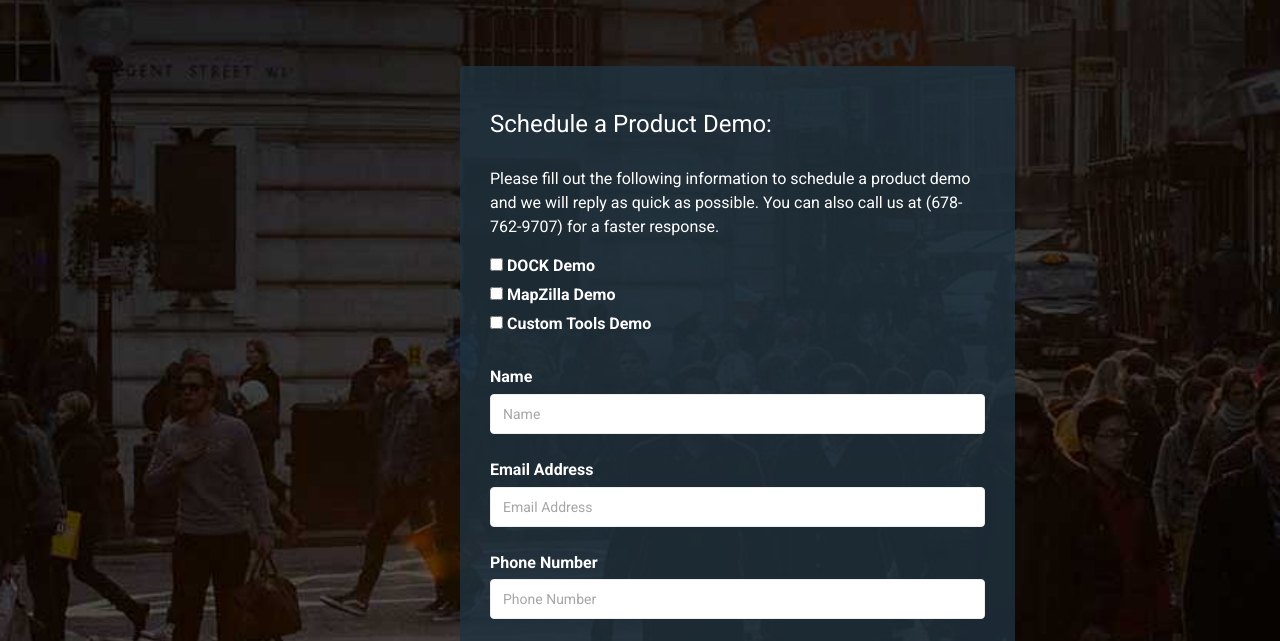
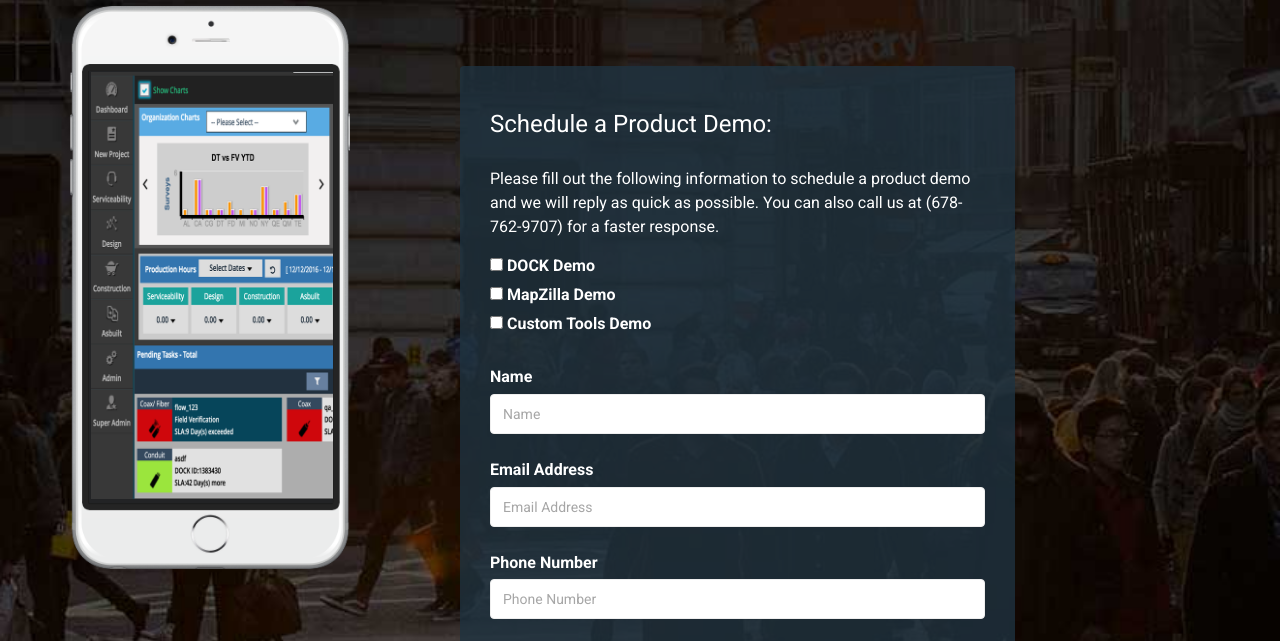
Before and after one commit to midaz/midaz.github.io, a plain HTML site: page download.html in a window 1280 px wide. Shown: the part 154-795 px from the top of the page. Drawn offline with Linux system fonts and the light colour scheme.

Commit message:
add wrapper

```diff
--- a/download.html
+++ b/download.html
@@ -164,10 +164,10 @@
                     </div><!--//download-area-->
 
                 </div><!--//content-area-->
-                <!--
-                <div class="phone-holder-wrapper col-md-4 col-sm-5 col-xs-12 col-md-offset-1 col-sm-offset-1 col-xs-offste-0 col-md-pull-6 col-sm-pull-6 col-xs-pull-0">
+
+                <div class="phone-holder-wrapper col-md-4 col-sm-5 col-xs-12 col-md-offset-0 col-sm-offset-0 col-xs-offset-0 col-md-pull-6 col-sm-pull-6 col-xs-pull-0">
                     <div class="phone-holder">
-                        <img class="screenshot" src="C:\Users\clyons\Desktop\midaz.github.io\assets\images\mobile\rsz_image1.png" alt="" />
+                        <img class="screenshot" src="assets/images/mobile/rsz_image1.png" alt="" />
                     </div>
                 </div><!--//phone-holder-wrapper-->
 
```
